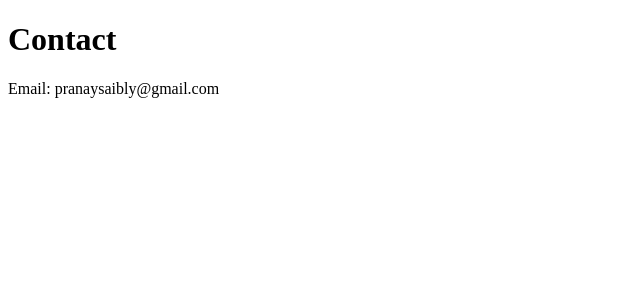
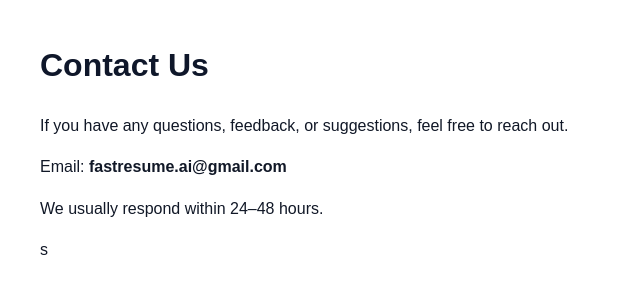
Before and after one commit to pranaysai0745/Fast-Resume, a website: page contact.html in a window 1280 px wide. Shown: the whole page, without its empty margins (0-640 px from the left). Drawn offline with Linux system fonts and the light colour scheme.

Commit message:
Update contact.html

```diff
--- a/contact.html
+++ b/contact.html
@@ -1,10 +1,30 @@
 <!DOCTYPE html>
-<html>
+<html lang="en">
 <head>
-  <title>Contact - FastResume</title>
+  <meta charset="UTF-8">
+  <title>Contact Us | FastResume</title>
+  <style>
+    body{
+      font-family: Arial, sans-serif;
+      margin:40px;
+      line-height:1.6;
+      color:#111827;
+    }
+    h1{
+      color:#0f172a;
+    }
+  </style>
 </head>
 <body>
-  <h1>Contact</h1>
-  <p>Email: pranaysaibly@gmail.com</p>
+
+<h1>Contact Us</h1>
+
+<p>If you have any questions, feedback, or suggestions, feel free to reach out.</p>
+
+<p>Email: <b>fastresume.ai@gmail.com</b></p>
+
+<p>We usually respond within 24–48 hours.</p>
+
 </body>
 </html>
+s
```
